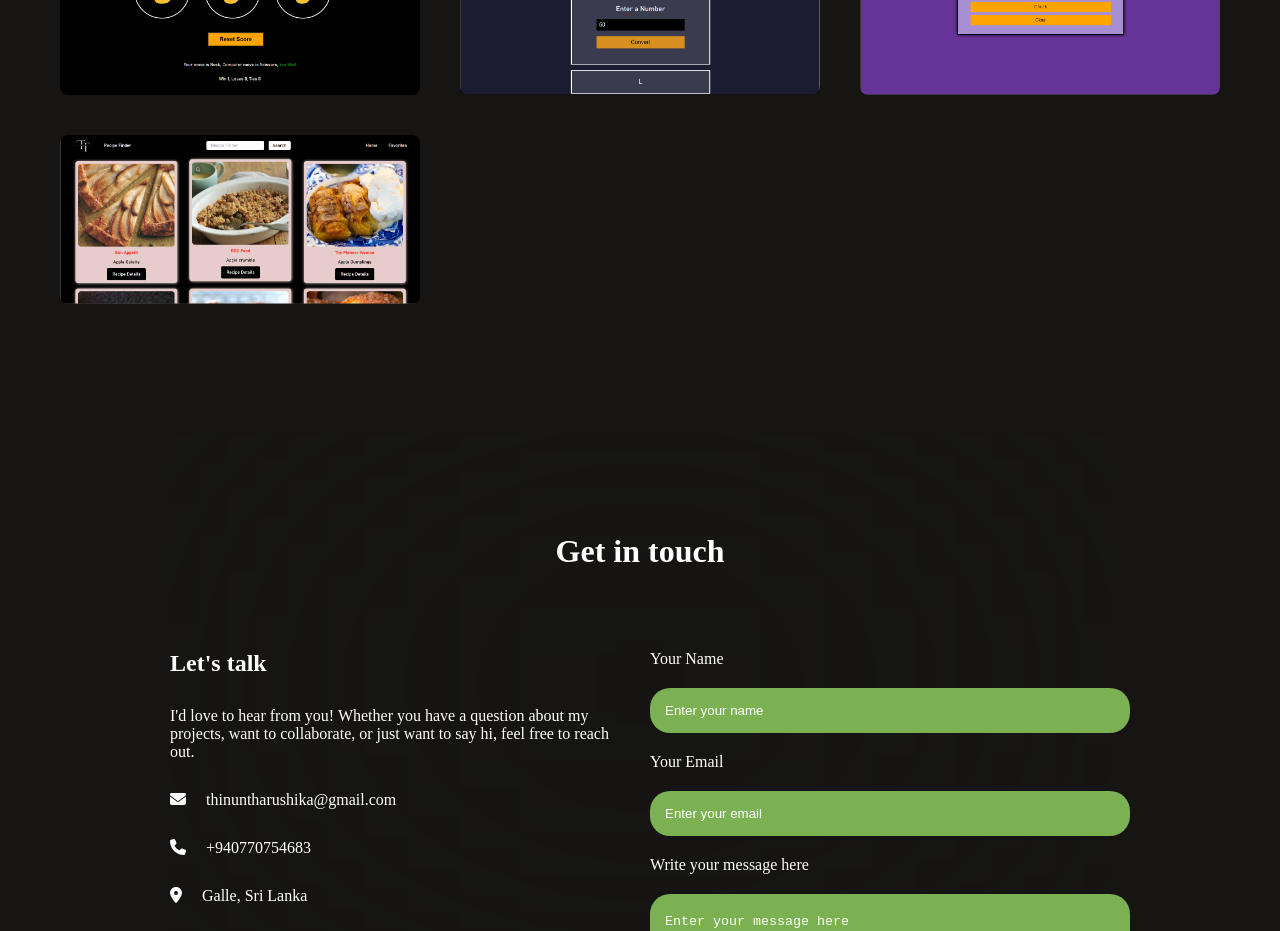
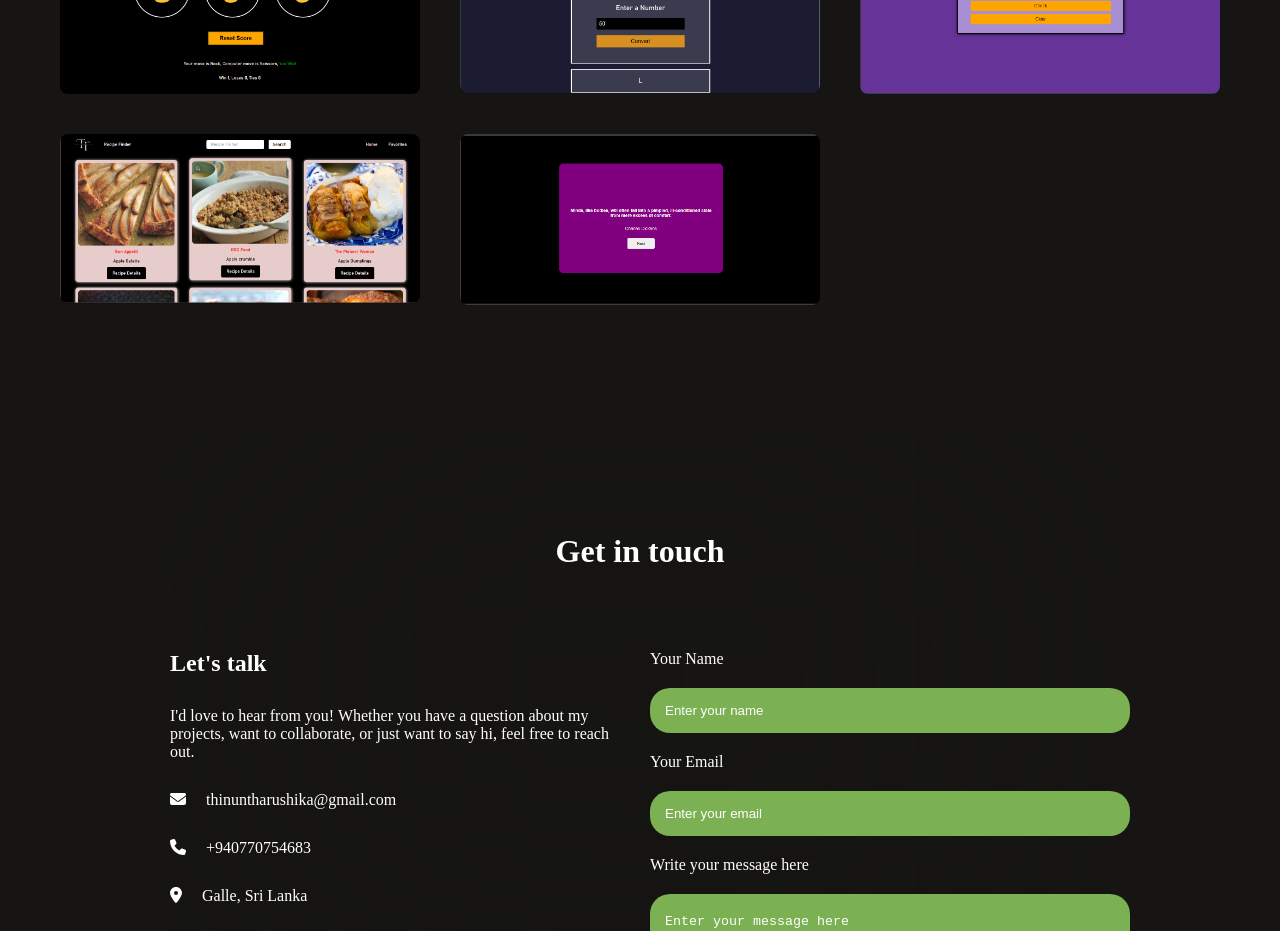
Before and after one commit to thinun/React-Portfolio, a React (Vite) app: page / in a window 1280 px wide. Shown: the part 2100-3031 px from the top of the page. Built offline with nearby package versions, Linux system fonts and the light colour scheme.

Commit message:
cv added

```diff
--- a/src/assets/mywork_data.js
+++ b/src/assets/mywork_data.js
@@ -5,6 +5,7 @@ import project4_img from '../assets/rockpaperS.png'
 import project5_img from '../assets/roman number converter.png'
 import project6_img from '../assets/Tp number validater.png'
 import project7_img from '../assets/recipe_finder.png'
+import project8_img from '../assets/Random-quote.png'
 
 const mywork_data = [
     {
@@ -56,6 +57,13 @@ const mywork_data = [
         w_url: "https://github.com/thinun/Recipe-Finder",
         g_hub: "https://github.com/thinun/Recipe-Finder"
     },
+     {
+        w_no: 8,
+        w_name: "Random Quote Generate",
+        w_img: project8_img,
+        w_url: "https://github.com/thinun/Random-Quote",
+        g_hub: "https://github.com/thinun/Random-Quote"
+    },
 ]
 
 export default mywork_data;
```
